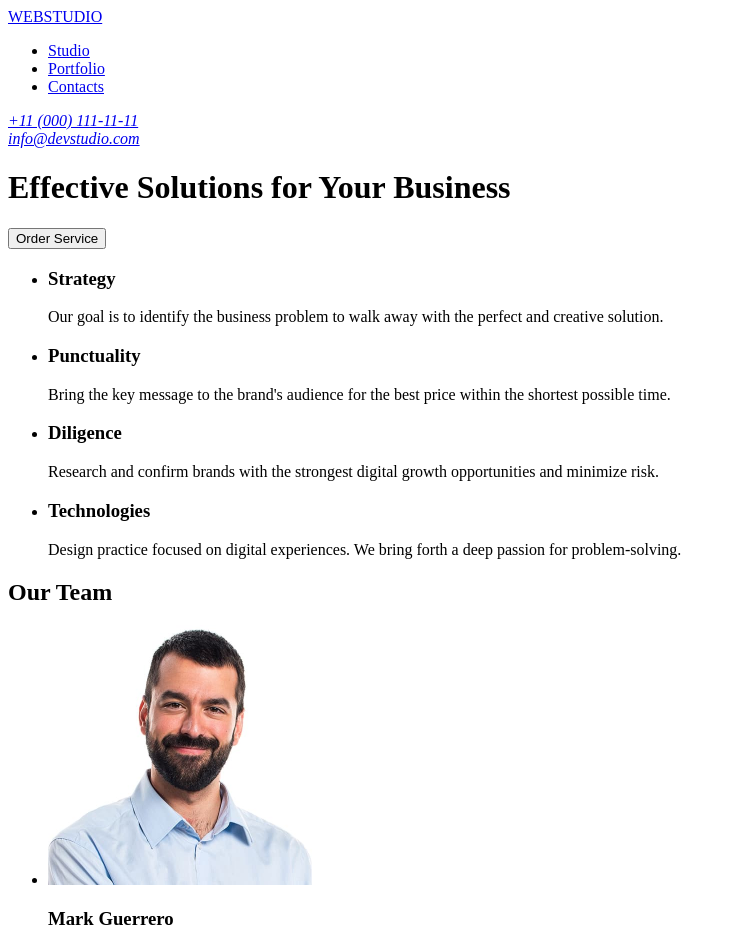
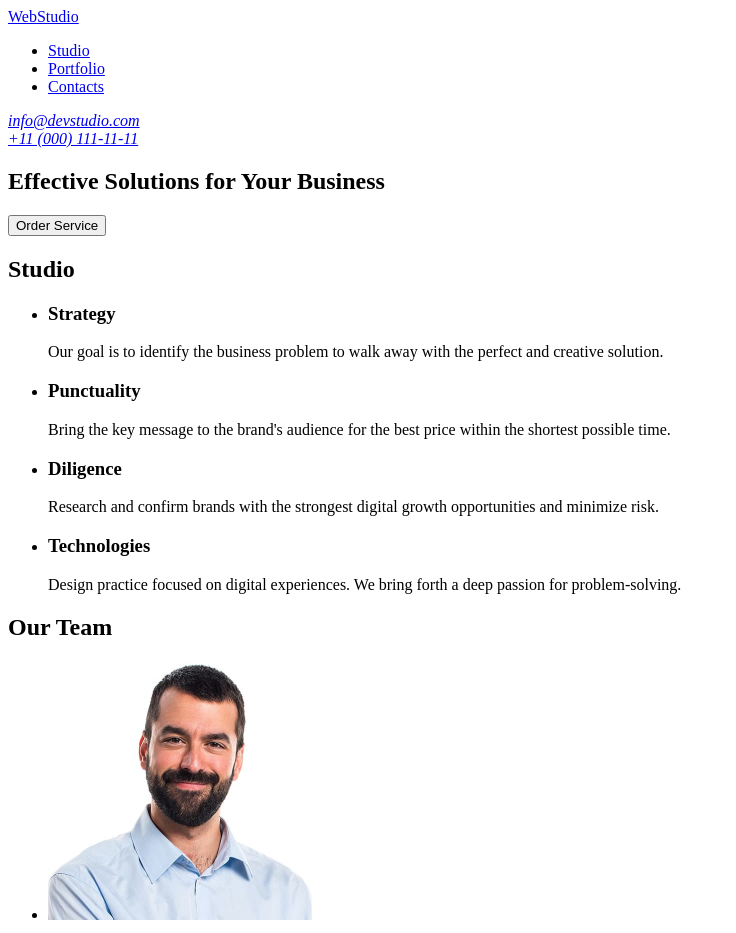
Before and after one commit to Quailvolo/goit-markup-hw-01, a plain HTML site: page index.html in a window 1280 px wide. Shown: the top 933 px of the page, without its empty margins (0-736 px from the left). Drawn offline with Linux system fonts and the light colour scheme.

Commit message:
update index.html

```diff
--- a/index.html
+++ b/index.html
@@ -7,8 +7,8 @@
 </head>
 <body>
   <header>
-    <a href="./">WEBSTUDIO</a>
     <nav>
+      <a href="./index.html">WebStudio</a>
       <ul>
         <li><a href="#studio">Studio</a></li>
         <li><a href="#portfolio">Portfolio</a></li>
@@ -16,15 +16,18 @@
       </ul>
     </nav>
     <address id="contacts">
+      <a href="mailto:info@devstudio.com">info@devstudio.com</a><br>
       <a href="tel:+110001111111">+11 (000) 111-11-11</a><br>
-      <a href="mailto:info@devstudio.com">info@devstudio.com</a><br>
     </address>
   </header>
   <main>
+    <section>
     <h1>Effective Solutions for Your Business</h1>
     <button type="button">Order Service</button>
+  </section>
 
     <section id="studio">
+      <h2>Studio</h2>
       <ul>
         <li>
           <h3>Strategy</h3>
@@ -72,7 +75,7 @@
     </section>
   </main>
   <footer>
-    <a href="./">WEBSTUDIO</a>
+    <a href="./index.html">WebStudio</a>
     <p>Increase the flow of customers and sales for your business with digital marketing & growth solutions.</p>
   </footer>
 </body>
```
